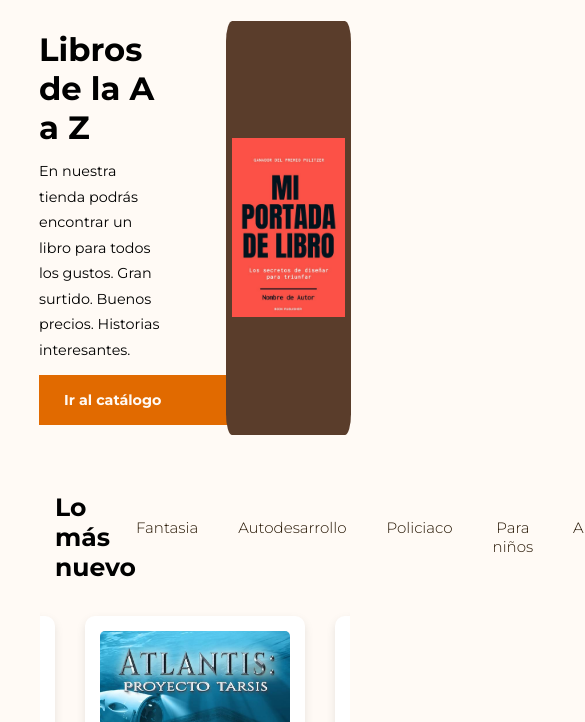
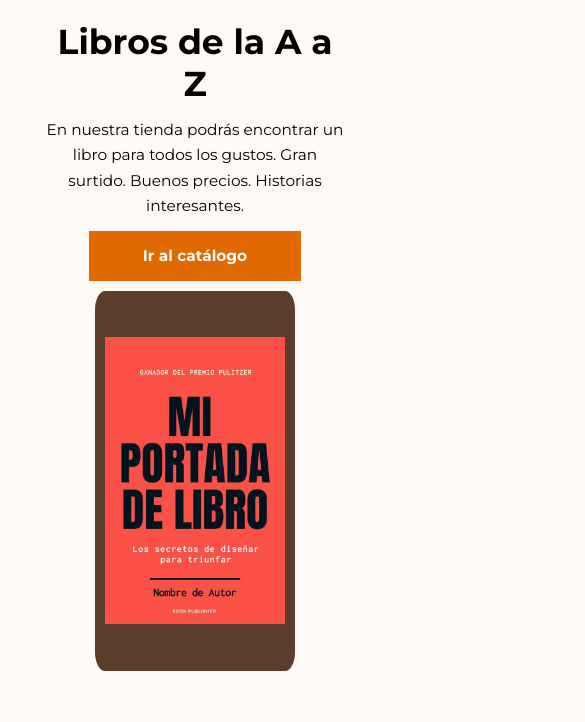
Before and after one commit to aflasso/panycafe-web-uni, a plain HTML site: page index.html in a window 390 px wide. Shown: the part 67-789 px from the top of the page, 585 px wide, since content can reach past the window. Drawn offline with Linux system fonts and the light colour scheme.

Commit message:
final v1

```diff
--- a/styles.css
+++ b/styles.css
@@ -118,9 +118,10 @@ body {
 .banner {
     width: 100%;
     display: flex;
+    flex-wrap: wrap;
     padding: 1% 10%;
     justify-content: space-between;
-    height: 50vh;
+    align-items: center;
 }
 
 .banner-text {
@@ -154,7 +155,10 @@ body {
 }
 
 .banner-books {
-    width: 40%;
+    min-width: 550px;
+    width: 50%;
+    max-width: 600px;
+    height: 450px;
     background-color: #5a3d2b;
     border-radius: 5%;
     display: flex;
@@ -211,7 +215,6 @@ body {
 .nav-lo-mas-nuevo {
     display: flex;
     justify-content: space-between;
-    align-items: center;
     padding: 1% 10%;
 }
 
@@ -544,17 +547,45 @@ body {
     html {
         font-size: 40%
     }
+
+    .logo-footer {
+        margin: 0;
+        margin-bottom: 30px;
+    }
+
+
 }
 
 @media (max-width: 768px) {
 
-    .book-group {
 
+    .banner-books {
+        min-width: 200px;
+        height: 380px;
+    }
+
+    .nav-lo-mas-nuevo {
+        padding: 0;
+    }
+
+    .nav-lo-mas-nuevo ul {
+
+        width: 100%;
         flex-wrap: nowrap;
         white-space: nowrap;
         overflow-x: auto;
+        justify-content: flex-start
 
     }
+
+    .category-list {
+
+        grid-template-columns: repeat(1, 350px);
+
+    }
+
+
+
 
 }
 
@@ -565,8 +596,18 @@ body {
         flex-wrap: nowrap;
         white-space: nowrap;
         overflow-x: auto;
+        justify-content: flex-start;
 
     }
+
+    .nav-lo-mas-nuevo {
+
+        flex-direction: column;
+        align-items: center;
+        gap: 15px;
+    }
+
+
 
 }
 
@@ -574,7 +615,7 @@ body {
 @media (max-width: 1280px) {
 
     html {
-        font-size: 56%;
+        font-size: 60%;
     }
 
     .nav-links {
@@ -589,6 +630,23 @@ body {
         display: block;
     }
 
+    .banner {
+        display: grid;
+        grid-template-columns: repeat(1, 1fr);
+        grid-template-rows: repeat(2, auto);
+        gap: 10px;
+        justify-items: center;
+        place-items: center;
+    }
+
+    .banner-text {
+        min-width: 300px;
+        max-width: 400px;
+        text-align: center;
+
+
+    }
+
 }
 
 @media (max-width: 1440px) {
```
